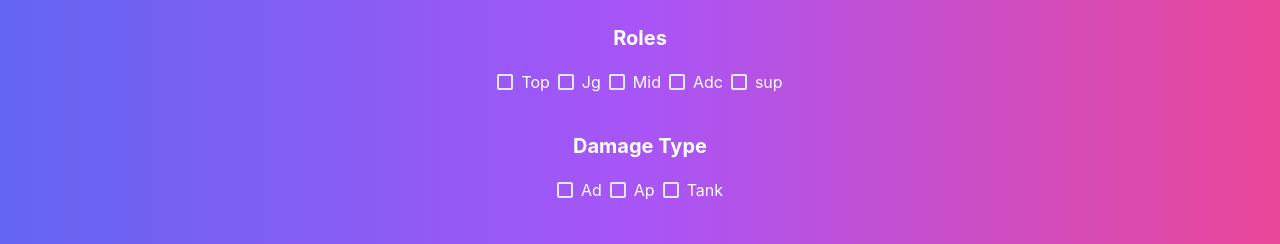
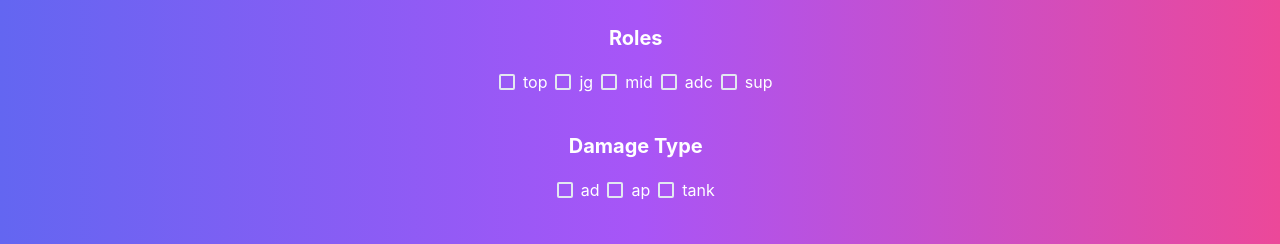
Before and after one commit to Joao-Vtr-Oliveira/lol-random-champ-selector-frontend, a Next.js app: page /new in a window 1280 px wide. Shown: the part 424-668 px from the top of the page. Built offline with nearby package versions, Linux system fonts and the light colour scheme.

Commit message:
feat: refact the whole logic to use an object

```diff
--- a/src/pagesComponents/NewChampion.tsx
+++ b/src/pagesComponents/NewChampion.tsx
@@ -14,56 +14,33 @@ import {
 } from '@chakra-ui/react';
 import { useState } from 'react';
 import {useRouter} from 'next/navigation';
+import { ChampionReturn } from '@/types/championReturn';
+import { championEmptyBase, rolesArray, damageTypesArray } from '@/utils/championInfo';
 
 const NewChampion = () => {
-	const [top, setTop] = useState(false);
-	const [jg, setJg] = useState(false);
-	const [mid, setMid] = useState(false);
-	const [adc, setAdc] = useState(false);
-	const [sup, setSup] = useState(false);
-
-	const [ad, setAd] = useState(false);
-	const [ap, setAp] = useState(false);
-	const [tank, setTank] = useState(false);
-
-	const [ranged, setRanged] = useState(false);
-
-	const [name, setName] = useState('');
-	const [nameBase, setNameBase] = useState('');
+	const [champion, setChampion] = useState<ChampionReturn>(championEmptyBase);
 
 	const toast = useToast();
 	const { push } = useRouter();
 
 	const checkFields = () => {
-		if (!name || !nameBase) return toast(toastHelper('name'));
-		if (!top && !jg && !mid && !adc && !sup) return toast(toastHelper('role'));
-		if (!ad && !ap && !tank) return toast(toastHelper('type'));
+		if (!champion.name || !champion.nameBase) return toast(toastHelper('name'));
+		if (!champion.top && !champion.jg && !champion.mid && !champion.adc && !champion.sup) return toast(toastHelper('role'));
+		if (!champion.ad && !champion.ap && !champion.tank) return toast(toastHelper('type'));
 		return true;
 	};
 
 	const checkFieldsForInput = () => {
-		if (!name || !nameBase) return false
-		if (!top && !jg && !mid && !adc && !sup) return false
-		if (!ad && !ap && !tank) return false
+		if (!champion.name || !champion.nameBase) return false
+		if (!champion.top && !champion.jg && !champion.mid && !champion.adc && !champion.sup) return false
+		if (!champion.ad && !champion.ap && !champion.tank) return false
 		return true;
 	};
 
 	const fetchAddChampion = async () => {
 		if (checkFields() !== true) return;
 		try {
-			const data = await addChampion({
-				name,
-				nameBase,
-				top,
-				jg,
-				mid,
-				adc,
-				sup,
-				ad,
-				ap,
-				tank,
-				ranged,
-			});
+			const data = await addChampion(champion);
 			if (data.status !== 'OK') return toast(toastHelper('alreadyExists'));
 			push('/list');
 			return toast(toastHelper('championAdded'));
@@ -82,9 +59,11 @@ const NewChampion = () => {
 					Name
 				</Heading>
 				<Input
-					value={name}
+					value={champion.name}
 					textAlign='center'
-					onChange={(e) => setName(e.target.value)}
+					onChange={(e) =>
+						setChampion({ ...champion, name: e.target.value })
+					}
 				/>
 			</Box>
 			<Box mb={10}>
@@ -92,9 +71,11 @@ const NewChampion = () => {
 					Base Name
 				</Heading>
 				<Input
-					value={nameBase}
+					value={champion.nameBase}
 					textAlign='center'
-					onChange={(e) => setNameBase(e.target.value)}
+					onChange={(e) =>
+						setChampion({ ...champion, nameBase: e.target.value })
+					}
 				/>
 			</Box>
 			<Box display='flex'>
@@ -105,37 +86,17 @@ const NewChampion = () => {
 						</Heading>
 						<CheckboxGroup colorScheme='green'>
 							<Stack justify='center' direction='row'>
-								<Checkbox
-									isChecked={top}
-									onChange={() => setTop(!top)}
-									value='top'
-								>
-									Top
-								</Checkbox>
-								<Checkbox isChecked={jg} onChange={() => setJg(!jg)} value='jg'>
-									Jg
-								</Checkbox>
-								<Checkbox
-									isChecked={mid}
-									onChange={() => setMid(!mid)}
-									value='mid'
-								>
-									Mid
-								</Checkbox>
-								<Checkbox
-									isChecked={adc}
-									onChange={() => setAdc(!adc)}
-									value='adc'
-								>
-									Adc
-								</Checkbox>
-								<Checkbox
-									isChecked={sup}
-									onChange={() => setSup(!sup)}
-									value='sup'
-								>
-									sup
-								</Checkbox>
+							{rolesArray.map((role) => (
+									<Checkbox
+										key={role}
+										isChecked={champion[role]}
+										onChange={() =>
+											setChampion({ ...champion, [role]: !champion[role] })
+										}
+									>
+										{role}
+									</Checkbox>
+								))}
 							</Stack>
 						</CheckboxGroup>
 					</Box>
@@ -146,19 +107,17 @@ const NewChampion = () => {
 						</Heading>
 						<CheckboxGroup colorScheme='green'>
 							<Stack justify='center' direction='row'>
-								<Checkbox isChecked={ad} onChange={() => setAd(!ad)} value='ad'>
-									Ad
-								</Checkbox>
-								<Checkbox isChecked={ap} onChange={() => setAp(!ap)} value='ap'>
-									Ap
-								</Checkbox>
-								<Checkbox
-									isChecked={tank}
-									onChange={() => setTank(!tank)}
-									value='mid'
-								>
-									Tank
-								</Checkbox>
+							{damageTypesArray.map((type) => (
+									<Checkbox
+										key={type}
+										isChecked={champion[type]}
+										onChange={() =>
+											setChampion({ ...champion, [type]: !champion[type] })
+										}
+									>
+										{type}
+									</Checkbox>
+								))}
 							</Stack>
 						</CheckboxGroup>
 					</Box>
@@ -174,8 +133,10 @@ const NewChampion = () => {
 						</Heading>
 						<Checkbox
 							colorScheme='green'
-							isChecked={ranged}
-							onChange={() => setRanged(!ranged)}
+							isChecked={champion.ranged}
+							onChange={() =>
+								setChampion({ ...champion, ranged: !champion.ranged })
+							}
 							value='ranged'
 						>
 							Ranged
```
